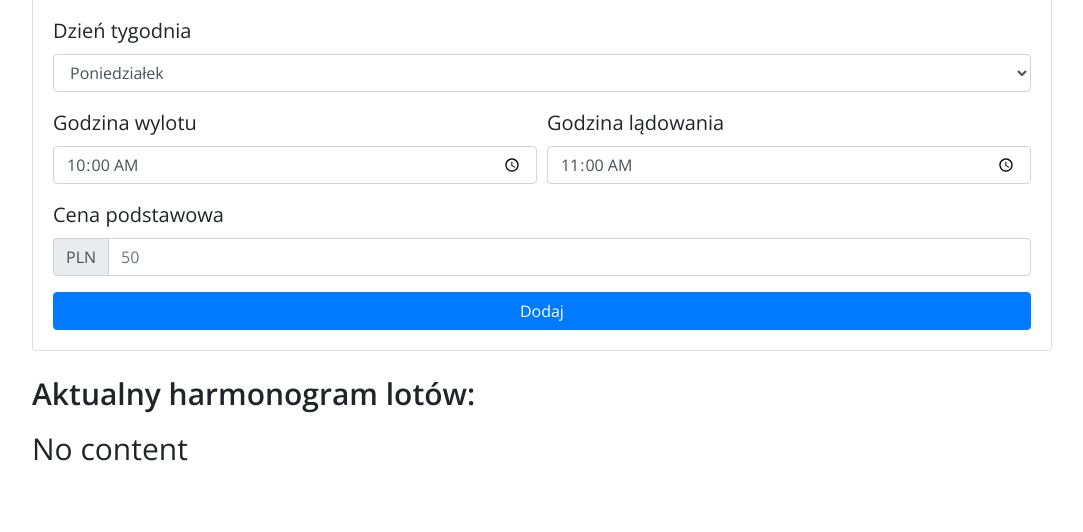
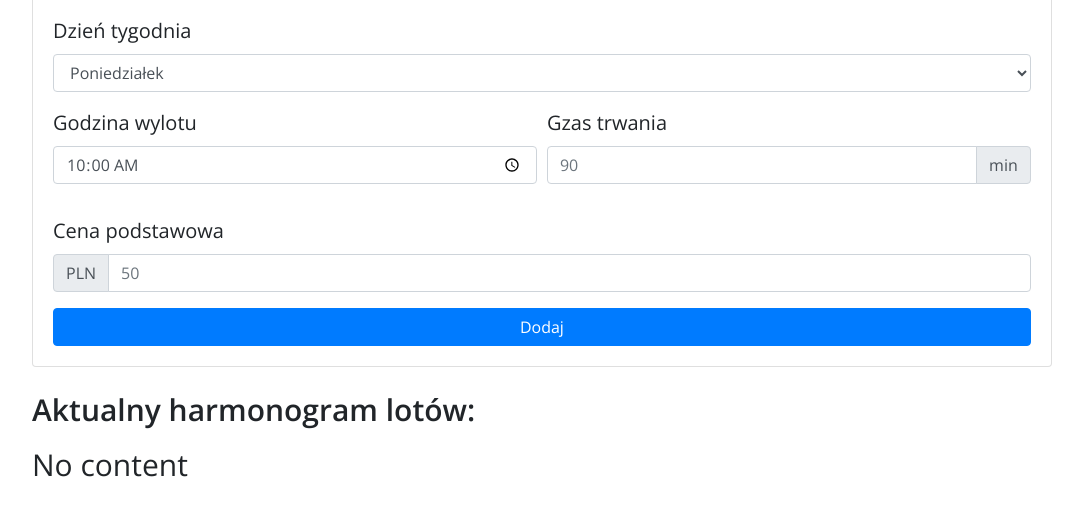
Before and after one commit to daniktl/flies-manager-web-app, a Flask app: page /flights in a window 1280 px wide, after a click that opens the changed part. Shown: the part 686-1218 px from the top of the page, without its empty margins (53-1136 px from the left). Run offline with Flask 2, Linux system fonts and the light colour scheme; data that the repository does not hold is empty; parts of the project's set-up code (start-up, migrations or seed data) failed here and were passed over; some libraries are stand-ins or nearby versions.

Commit message:
modified schedule's structure

```diff
--- a/db_part.py
+++ b/db_part.py
@@ -197,8 +197,8 @@ class Harmonogram(db.Model):
     nr_lotu = Column("nr_lotu", String(8), primary_key=True)
     dzien_tygodnia = Column("dzien_tygodnia", Integer, nullable=False)
     start_godzina = Column("start_godzina", Time, nullable=False)
-    # czas_trwania = Column("trwanie", Integer, nullable=False)
-    finish_godzina = Column("finish_godzina", Time, nullable=False)
+    czas_trwania = Column("trwanie", Integer, nullable=False)
+    # finish_godzina = Column("finish_godzina", Time, nullable=False)
     cena_podstawowa = Column("cena_podstawowa", Float(precision=2), nullable=False)
 
     start_lotnisko_nazwa = Column("start_lotnisko", ForeignKey(Lotnisko.kod), nullable=False)
@@ -220,7 +220,9 @@ class Harmonogram(db.Model):
         return datetime.time.strftime(self.start_godzina, "%H:%M")
 
     def get_finish_godzina(self):
-        return datetime.time.strftime(self.finish_godzina, "%H:%M")
+        return datetime.datetime.strftime(
+            datetime.datetime(100, 1, 1, self.start_godzina.hour, self.start_godzina.minute,
+                              self.start_godzina.second) + datetime.timedelta(minutes=self.czas_trwania), "%H:%M")
 
 
 class Podroz(db.Model):
@@ -527,20 +529,24 @@ def usun_lotnisko(kod):
 # ############# harmonogram
 
 def check_data_harmonogram(nr_lotu, linia_lotnicza, start_lotnisko, finish_lotnisko, dzien_tygodnia, start_godzina,
-                           finish_godzina, cena_podstawowa):
-    if check_empty([linia_lotnicza, start_lotnisko, finish_lotnisko, dzien_tygodnia, start_godzina, finish_godzina,
+                           czas_trwania, cena_podstawowa):
+    if check_empty([linia_lotnicza, start_lotnisko, finish_lotnisko, dzien_tygodnia, start_godzina, czas_trwania,
                     cena_podstawowa]):
         return ['danger', "Wszystkie pola są obowiązkowe"]
     if len(nr_lotu) != 8:
         return ["danger", "Długośc numeru lotu musi być równa 8"]
     if not isinstance(dzien_tygodnia, str) or not dzien_tygodnia.isnumeric() or int(dzien_tygodnia) not in range(7):
         return ['danger', "Niepoprawny dzień tygodnia"]
-    if not all([convert_time_front_back(x) for x in [start_godzina, finish_godzina]]):
+    if not all([convert_time_front_back(x) for x in [start_godzina]]):
         return ['danger', "Niepoprawny format godziny startu bądż lądowania"]
     try:
         float(cena_podstawowa)
     except ValueError:
         return ["danger", "Niepoprawny format ceny"]
+    try:
+        int(czas_trwania)
+    except ValueError:
+        return ['danger', "Niepoprawny czas trwania lotu (powinien być w minutach)"]
     if start_lotnisko == finish_lotnisko:
         return ['danger', "Lotnisko startu nie może być takie same jak lotnisko lądowania"]
 
@@ -555,16 +561,16 @@ def pokaz_harmonogram(linia_lotnicza=None, nr_lotu=None):
         else:
             # if it doesn't work - log into your root account on mysql and enter:
             #           SET GLOBAL sql_mode=(SELECT REPLACE(@@sql_mode,'ONLY_FULL_GROUP_BY',''));
-            result = db_session.query(Harmonogram).group_by(Harmonogram.linia_lotnicza_nazwa).order_by(
+            result = db_session.query(Harmonogram).order_by(
                 Harmonogram.nr_lotu).all()
         return result
 
 
 def dodaj_harmonogram(nr_lotu, linia_lotnicza, start_lotnisko, finish_lotnisko, dzien_tygodnia, start_godzina,
-                      finish_godzina, cena_podstawowa):
+                      czas_trwania, cena_podstawowa):
     error = check_data_harmonogram(nr_lotu, linia_lotnicza, start_lotnisko, finish_lotnisko, dzien_tygodnia,
                                    start_godzina,
-                                   finish_godzina, cena_podstawowa)
+                                   czas_trwania, cena_podstawowa)
     if error:
         return error
     with session_handler() as db_session:
@@ -576,10 +582,8 @@ def dodaj_harmonogram(nr_lotu, linia_lotnicza, start_lotnisko, finish_lotnisko,
         if not db_session.query(LiniaLotnicza).filter(LiniaLotnicza.nazwa == linia_lotnicza).first():
             return ["danger", f"Linia lotnicza o nazwie {linia_lotnicza} nie istnieje"]
         time_start = convert_time_front_back(start_godzina)
-        time_finish = convert_time_front_back(finish_godzina)
-
         new_harmonogram = Harmonogram(nr_lotu=nr_lotu, linia_lotnicza_nazwa=linia_lotnicza, start_godzina=time_start,
-                                      finish_godzina=time_finish, start_lotnisko_nazwa=start_lotnisko,
+                                      czas_trwania=int(czas_trwania), start_lotnisko_nazwa=start_lotnisko,
                                       dzien_tygodnia=int(dzien_tygodnia), finish_lotnisko_nazwa=finish_lotnisko,
                                       cena_podstawowa=float(cena_podstawowa))
         db_session.add(new_harmonogram)
@@ -598,10 +602,10 @@ def usun_harmonogram(nr_lotu):
 
 def zmodyfikuj_harmonogram(nr_lotu, linia_lotnicza, start_lotnisko, finish_lotnisko, dzien_tygodnia,
                            start_godzina,
-                           finish_godzina, cena_podstawowa):
+                           czas_trwania, cena_podstawowa):
     error = check_data_harmonogram(nr_lotu, linia_lotnicza, start_lotnisko, finish_lotnisko, dzien_tygodnia,
                                    start_godzina,
-                                   finish_godzina, cena_podstawowa)
+                                   czas_trwania, cena_podstawowa)
     if error:
         return error
     with session_handler() as db_session:
@@ -614,10 +618,10 @@ def zmodyfikuj_harmonogram(nr_lotu, linia_lotnicza, start_lotnisko, finish_lotni
         if not db_session.query(LiniaLotnicza).filter(LiniaLotnicza.nazwa == linia_lotnicza).first():
             return ["danger", f"Linia lotnicza o nazwie {linia_lotnicza} nie istnieje"]
         time_start = convert_time_front_back(start_godzina)
-        time_finish = convert_time_front_back(finish_godzina)
+        czas_trwania = int(czas_trwania)
         harm_note.linia_lotnicza_nazwa = linia_lotnicza
         harm_note.start_godzina = time_start
-        harm_note.finish_godzina = time_finish
+        harm_note.czas_trwania = czas_trwania
         harm_note.start_lotnisko_nazwa = start_lotnisko
         harm_note.finish_lotnisko_nazwa = finish_lotnisko
         harm_note.dzien_tygodnia = int(dzien_tygodnia)
@@ -777,7 +781,7 @@ def zmodyfikuj_realizacje_lotu(id_rlotu, new_samolot, new_pilot1, new_pilot2):
 
         samolot = db_session.query(Samolot).filter(Samolot.nr_boczny == new_samolot).first()
         if samolot:
-            samolot_zajety = db_session.query(RealizacjaLotu).filter(RealizacjaLotu.samolot_nr_boczny,
+            samolot_zajety = db_session.query(RealizacjaLotu).filter(RealizacjaLotu.samolot_nr_boczny == new_samolot,
                                                                      RealizacjaLotu.id_rlotu != realizacja.id_rlotu,
                                                                      RealizacjaLotu.data == realizacja.data).first()
             if samolot_zajety:
@@ -809,7 +813,7 @@ def zauktualizuj_realizacje_lotow():
             for week in range(WEEKS_TO_SCHEDULE):
                 tmp = datetime.datetime.now().date() + datetime.timedelta(
                     days=week * 7 - today_weekday + harm_note.dzien_tygodnia)
-                if not ex_realizacje.filter(RealizacjaLotu.data == tmp).first():
+                if not ex_realizacje.filter(RealizacjaLotu.data == tmp, RealizacjaLotu.harmonogram_nr_lotu == harm_note.nr_lotu).first():
                     new_note = RealizacjaLotu(data=tmp, ilosc_pasazerow=0, harmonogram_nr_lotu=harm_note.nr_lotu)
                     db_session.add(new_note)
     return ['success',
--- a/main.py
+++ b/main.py
@@ -46,12 +46,12 @@ def flights():
             notification = dodaj_harmonogram(nr_lotu=req['nr_flight'], linia_lotnicza=req['line'],
                                              start_lotnisko=req['from'], finish_lotnisko=req['to'],
                                              dzien_tygodnia=req['day'], start_godzina=req['time_start'],
-                                             finish_godzina=req['time_finish'], cena_podstawowa=req['price'])
+                                             czas_trwania=req['czas_trwania'], cena_podstawowa=req['price'])
         elif 'edit' in req:
             notification = zmodyfikuj_harmonogram(nr_lotu=req['edit'], linia_lotnicza=req['line'],
                                                   start_lotnisko=req['from'], finish_lotnisko=req['to'],
                                                   dzien_tygodnia=req['day'], start_godzina=req['time_start'],
-                                                  finish_godzina=req['time_finish'], cena_podstawowa=req['price'])
+                                                  czas_trwania=req['czas_trwania'], cena_podstawowa=req['price'])
         elif 'remove' in req:
             notification = usun_harmonogram(nr_lotu=req['remove'])
     linie = pokaz_linie()
--- a/templates/line.html
+++ b/templates/line.html
@@ -317,10 +317,10 @@
                     Dzień tygodnia
                 </th>
                 <th>
-                    Godzina
+                    Start
                 </th>
                 <th>
-                    Czas podróży
+                    Lądowanie
                 </th>
                 <th>
                     Cena
--- a/templates/schedule.html
+++ b/templates/schedule.html
@@ -81,8 +81,13 @@
                     <input type="time" class="form-control" id="time_start" name="time_start" value="10:00">
                 </div>
                 <div class="form-group col-md-6">
-                    <label for="time_finish">Godzina lądowania</label>
-                    <input type="time" class="form-control" id="time_finish" name="time_finish" value="11:00">
+                    <label for="duration">Gzas trwania</label>
+                    <div class="input-group mb-3">
+                        <input type="number" class="form-control" id="duration" name="czas_trwania" placeholder="90">
+                        <div class="input-group-append">
+                            <span class="input-group-text">min</span>
+                        </div>
+                    </div>
                 </div>
             </div>
             <label for="price">Cena podstawowa</label>
@@ -121,10 +126,13 @@
                     Dzień tygodnia
                 </th>
                 <th>
-                    Godzina
+                    Start
                 </th>
                 <th>
                     Czas podróży
+                </th>
+                <th>
+                    Lądowanie
                 </th>
                 <th>
                     Cena
@@ -152,6 +160,9 @@
                     </th>
                     <th>
                         {{ wpis.get_start_godzina() }}
+                    </th>
+                    <th>
+                        {{ wpis.czas_trwania }} min
                     </th>
                     <th>
                         {{ wpis.get_finish_godzina() }}
@@ -285,12 +296,12 @@
                                 </tr>
                                 <tr>
                                     <th>
-                                        <label for="edit-{{ wpis.nr_lotu }}-time_finish">Godzina lądowania</label>
+                                        <label for="edit-{{ wpis.nr_lotu }}-duration">Czas trwania</label>
                                     </th>
                                     <th>
-                                        <input type="time" class="form-control" id="edit-{{ wpis.nr_lotu }}-time_finish"
-                                               name="time_finish"
-                                               value={{ wpis.finish_godzina }}>
+                                        <input type="time" class="form-control" id="edit-{{ wpis.nr_lotu }}-duration"
+                                               name="czas_trwania"
+                                               value={{ wpis.czas_trwania }}>
                                     </th>
                                 </tr>
                                 <tr>
```
Also changed, not shown: templates/flights.html (+11 -3 lines).
